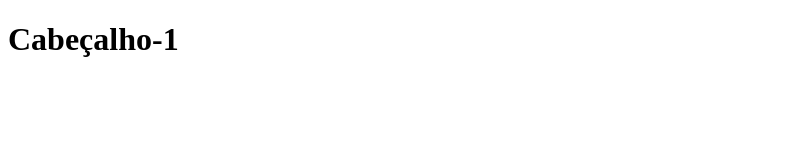
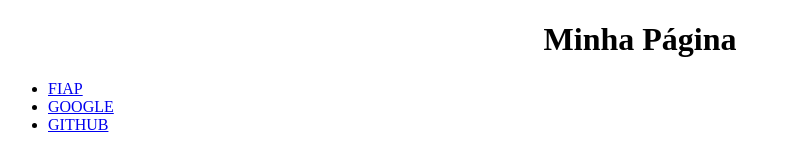
Before and after one commit to carmowa/projeto-inicial, a plain HTML site: page index.html in a window 1280 px wide. Shown: the whole page, without its empty margins (0-790 px from the left). Drawn offline with Linux system fonts and the light colour scheme.

Commit message:
Iniciando layout padrão.

```diff
--- a/index.html
+++ b/index.html
@@ -8,6 +8,26 @@
 		<title>Exemplo Básico HTML </title>
 	</head>
 	<body>
-		<h1>Cabeçalho-1</h1>
+
+	<div class="container">
+		<header class="cabecalho">
+			<h1 style="text-align: center">Minha Página</h1>
+		</header>
+		<nav>
+			<!-- Unordered List-->
+			<ul>
+				<!-- List Item-->
+
+		    	<li> <a href="https://www2.fiap.com.br" target="_blank">FIAP</a></li>
+				<li> <a href="https://www.google.com.br" target="_blank">GOOGLE</a></li>
+				<li> <a href="https://hithub.com" target="_blank">GITHUB</a></li>
+
+			</ul>
+
+		</nav>
+
+
+	</div>
+
 	</body>
 </html>
```
